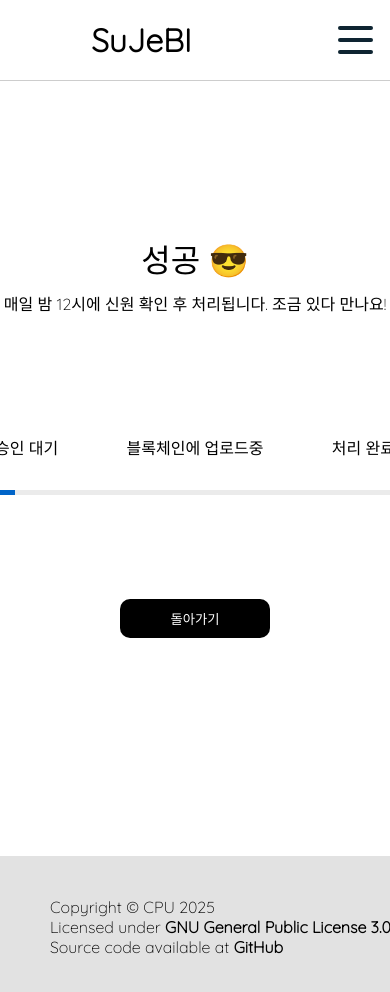
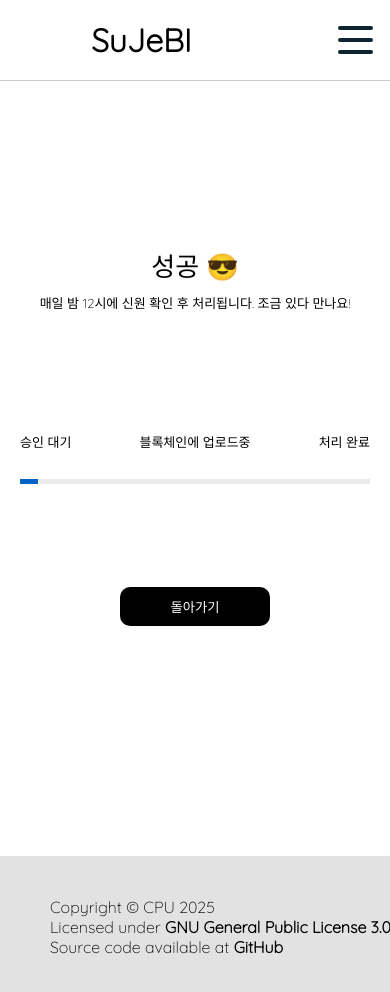
Before and after one commit to sjsh-sujebi/wapt-frontend, a React (Create React App) app: page /processing in a window 390 px wide. Shown: the top 992 px of the page. Built offline with nearby package versions, Linux system fonts and the light colour scheme.

Commit message:
more responsive nav

```diff
--- a/src/components/TopNav.tsx
+++ b/src/components/TopNav.tsx
@@ -3,6 +3,9 @@ import "../styles/TopNav.css"
 
 const burgerClick = (callback: () => void) => {
     let burger = document.querySelector(".navbar-burger")!!
+    const contents = document.querySelector(".navbar-menu")!!
+    contents.classList.toggle("navbar-menu-expanded")
+
     for (const child of burger.children) {
         child.classList.toggle("navbar-burger-line-active")
         callback()
@@ -11,6 +14,9 @@ const burgerClick = (callback: () => void) => {
 
 const burgerDefault = (callback: () => void) => {
     let burger = document.querySelector(".navbar-burger")!!
+    const contents = document.querySelector(".navbar-menu")!!
+    contents.classList.remove("navbar-menu-expanded")
+
     for (const child of burger.children) {
         child.classList.remove("navbar-burger-line-active")
         callback()
--- a/src/styles/Processing.css
+++ b/src/styles/Processing.css
@@ -10,6 +10,7 @@
 .pr_return_card {
     display: flex;
     justify-content: center;
+    align-self: center;
 }
 
 .pr_return_card > button {
@@ -20,6 +21,8 @@
     border-radius: 10px;
     background-color: black;
     color: white;
+    margin-left: auto;
+    margin-right: auto;
 }
 
 .pr_return_card > button:hover {
@@ -38,7 +41,6 @@
     justify-content: center;
     flex-direction: column;
     justify-self: center;
-    min-width: 400px;
 }
 
 .pr_status_text {
@@ -88,3 +90,16 @@
     width: 500px;
     margin: 20px;
 }
+
+@media screen and (max-width: 500px) {
+    .pr_container {
+        width: 100vw;
+        min-width: 350px;
+    }
+
+    .pr_container > * {
+        width: 80vw;
+        font-size: small;
+        min-width: 350px;
+    }
+}
--- a/src/styles/TopNav.css
+++ b/src/styles/TopNav.css
@@ -14,6 +14,7 @@
 
 .navbar-title {
     cursor: pointer;
+    z-index: 1;
 }
 
 .navbar-burger {
@@ -97,3 +98,25 @@
         display: block;
     }
 }
+
+.navbar-menu-expanded {
+    width: 100%;
+    height: 100vh;
+    background-color: #f7f7f7;
+    position: absolute;
+    top:0;
+    left: 0;
+    display: flex;
+    flex-direction: column;
+    justify-content: center;
+    align-items: center;
+    z-index: 0;
+}
+
+.navbar-menu-expanded > .navbar-menu-help, .navbar-menu-expanded > .navbar-menu-login {
+    text-align: center;
+}
+
+.navbar-menu-expanded > .navbar-menu-help:hover {
+    background-color: #e9e9e9;
+}
```
